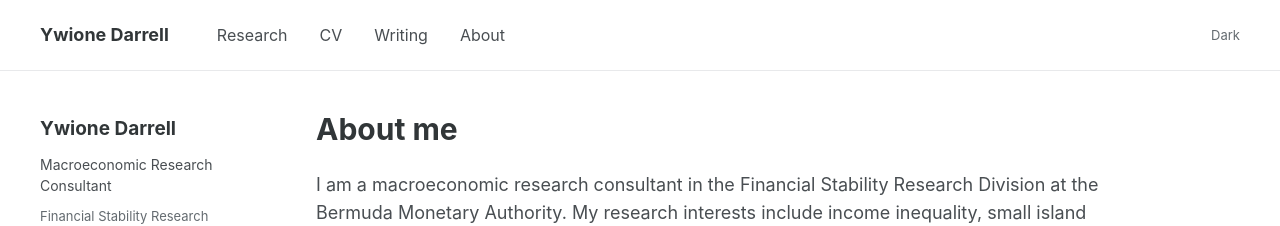
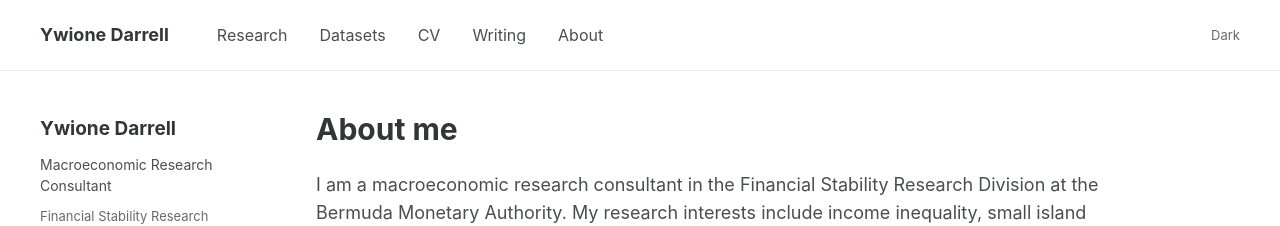
Before and after one commit to Ywione/Ywione.github.io, a Jekyll site: the page built from index.md, in a window 1280 px wide and 1147 px high. Shown: the top 226 px of the window. Built offline with Jekyll 4.4.1, drawn with Linux system fonts in a browser that asks for light colours.

Commit message:
Add Datasets to the academic website navigation

```diff
--- a/_layouts/default.html
+++ b/_layouts/default.html
@@ -22,7 +22,7 @@
     <div class="masthead-inner">
       <a class="site-title" href="{{ '/' | relative_url }}">{{ site.title | escape }}</a>
       <nav aria-label="Main navigation">
-        {% assign paths = 'Research,CV,Writing,About' | split: ',' %}
+        {% assign paths = 'Research,Datasets,CV,Writing,About' | split: ',' %}
         {% for name in paths %}{% assign path = name | downcase | prepend: '/' | append: '/' %}
         <a href="{{ path | relative_url }}"{% if page.url contains path %} aria-current="page"{% endif %}>{{ name }}</a>
         {% endfor %}
```
